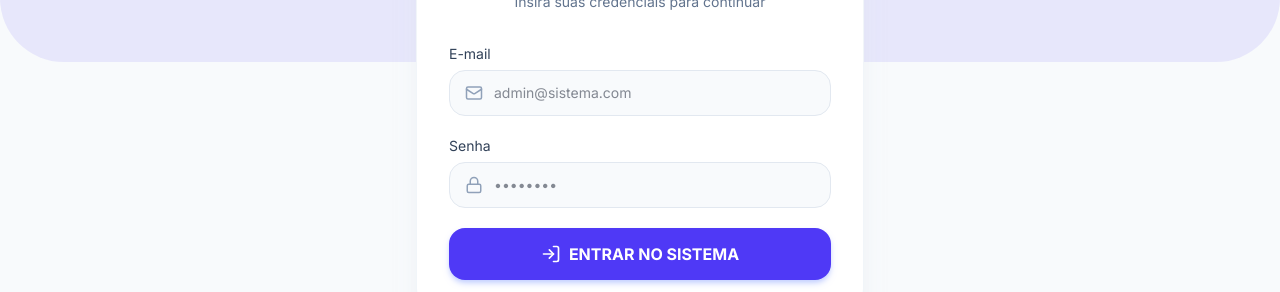
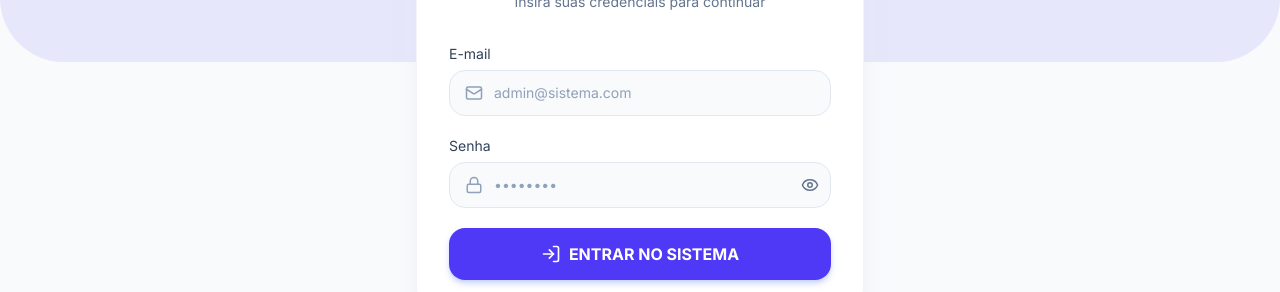
Before and after one commit to Roqueexz/interface-LoanSystem, a React (Vite) app: page / in a window 1280 px wide. Shown: the part 322-614 px from the top of the page. Built offline with nearby package versions, Linux system fonts and the light colour scheme; no server answers.

Commit message:
fix(login): corrigir visibilidade dos campos e adicionar botão de mostrar senha ao segurar - Força texto escuro nos inputs para modo claro - Permite revelar senha enquanto o botão é pressionado

```diff
--- a/src/components/Login/FormLogin/FormLogin.tsx
+++ b/src/components/Login/FormLogin/FormLogin.tsx
@@ -1,6 +1,6 @@
 import { useState, type FormEvent } from "react";
 import { useNavigate } from "react-router-dom";
-import { Mail, Lock, LogIn, Loader2, AlertCircle } from "lucide-react";
+import { Mail, Lock, LogIn, Loader2, AlertCircle, Eye } from "lucide-react";
 import AuthRequests from "../../../fetch/AuthRequests";
 
 interface FormLoginProps {
@@ -13,6 +13,7 @@ function FormLogin({ onLoginSuccess }: FormLoginProps) {
   // Estados restaurados!
   const [email, setEmail] = useState("");
   const [senha, setSenha] = useState("");
+  const [mostrarSenha, setMostrarSenha] = useState(false);
   const [erro, setErro] = useState<string | null>(null);
   const [carregando, setCarregando] = useState(false);
 
@@ -68,7 +69,7 @@ function FormLogin({ onLoginSuccess }: FormLoginProps) {
               value={email}
               onChange={(e) => setEmail(e.target.value)}
               placeholder="admin@sistema.com"
-              className="w-full border border-slate-200 rounded-xl pl-11 pr-4 py-3 text-sm focus:outline-none focus:ring-2 focus:ring-indigo-500 bg-slate-50 transition-all"
+              className="w-full border border-slate-200 rounded-xl pl-11 pr-4 py-3 text-sm text-slate-900 placeholder:text-slate-400 focus:outline-none focus:ring-2 focus:ring-indigo-500 bg-slate-50 transition-all"
             />
           </div>
         </div>
@@ -82,13 +83,25 @@ function FormLogin({ onLoginSuccess }: FormLoginProps) {
               <Lock size={18} />
             </div>
             <input
-              type="password"
+              type={mostrarSenha ? 'text' : 'password'}
               required
               value={senha}
               onChange={(e) => setSenha(e.target.value)}
               placeholder="••••••••"
-              className="w-full border border-slate-200 rounded-xl pl-11 pr-4 py-3 text-sm focus:outline-none focus:ring-2 focus:ring-indigo-500 bg-slate-50 transition-all"
+              className="w-full border border-slate-200 rounded-xl pl-11 pr-16 py-3 text-sm text-slate-900 placeholder:text-slate-400 focus:outline-none focus:ring-2 focus:ring-indigo-500 bg-slate-50 transition-all"
             />
+            <button
+              type="button"
+              aria-label="Mostrar senha"
+              onMouseDown={() => setMostrarSenha(true)}
+              onMouseUp={() => setMostrarSenha(false)}
+              onMouseLeave={() => setMostrarSenha(false)}
+              onTouchStart={() => setMostrarSenha(true)}
+              onTouchEnd={() => setMostrarSenha(false)}
+              className="absolute inset-y-0 right-0 pr-3 flex items-center text-slate-500 hover:text-slate-700"
+            >
+              <Eye size={18} />
+            </button>
           </div>
         </div>
 
```
